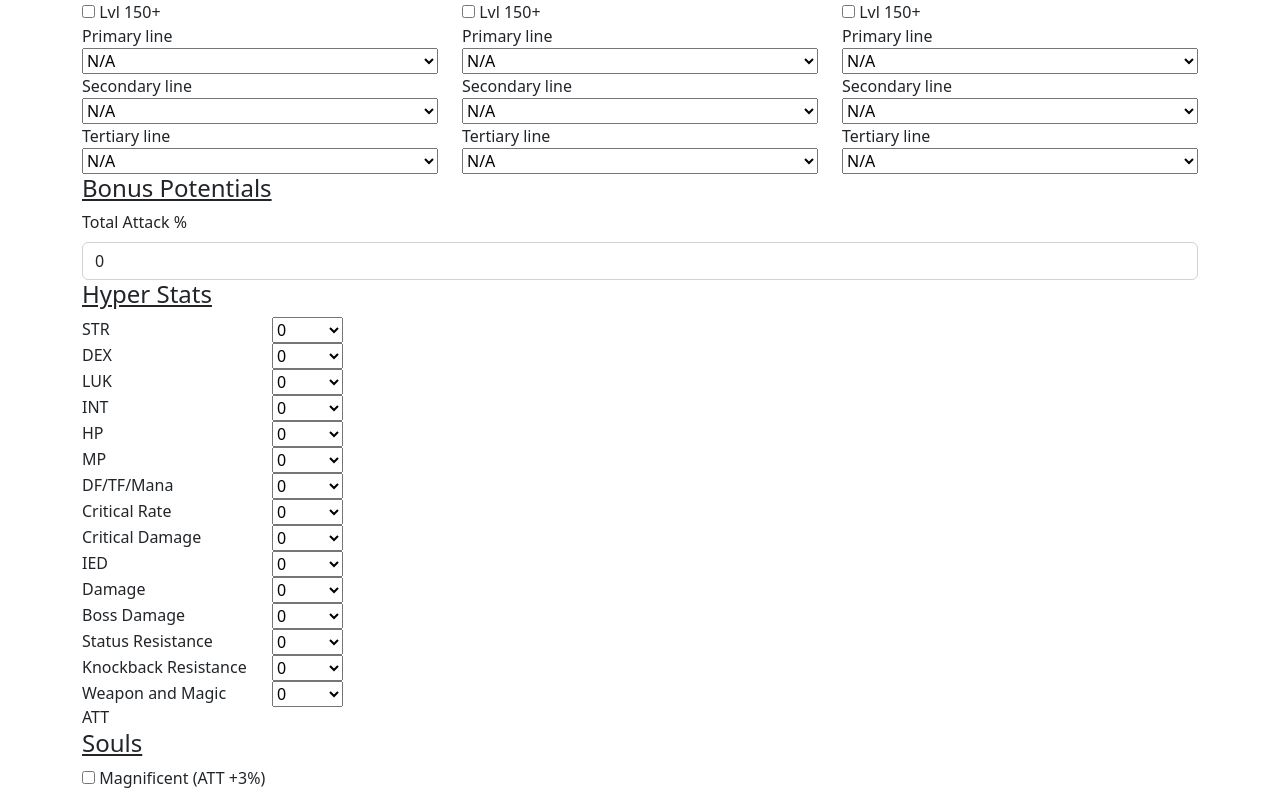
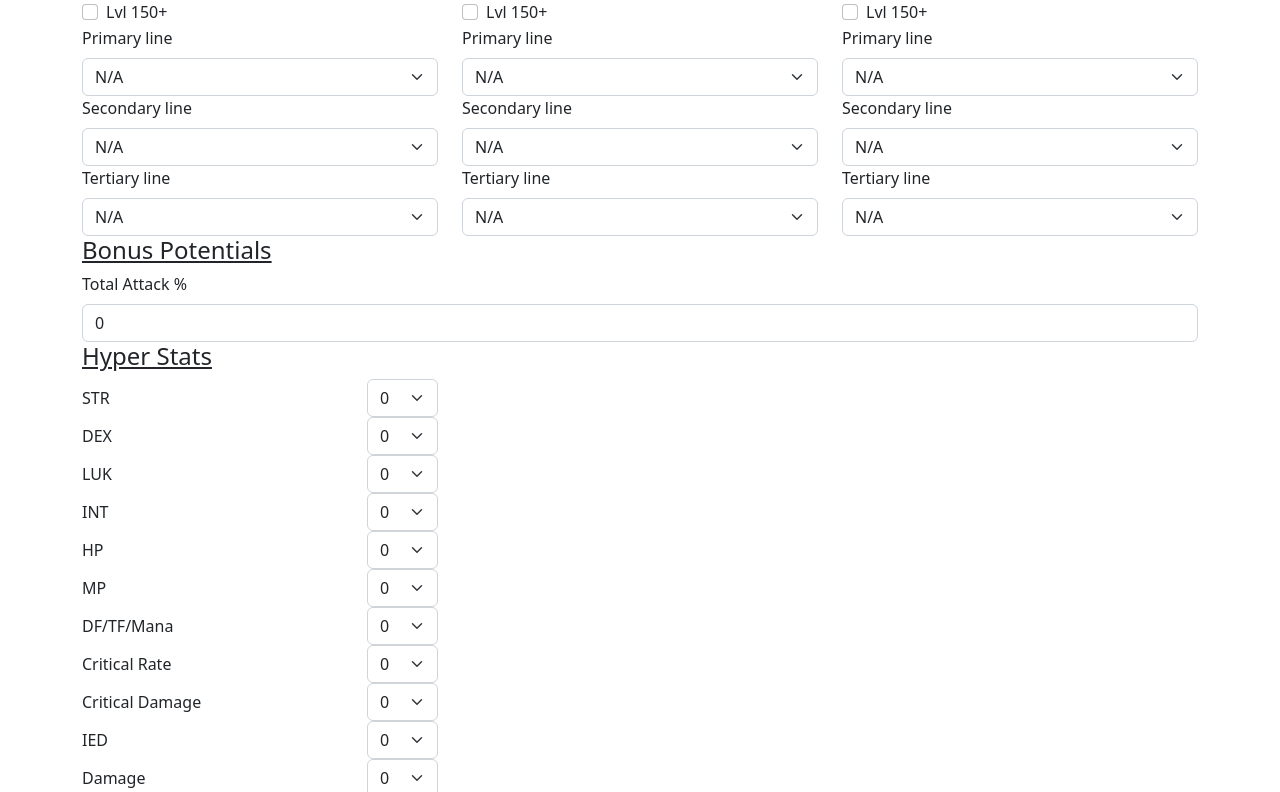
Before and after one commit to danielfhe/danielfhe.github.io, a React (Create React App) app in the folder stat-equivalence/: page / in a window 1280 px wide. Shown: the part 528-1320 px from the top of the page. Built offline with nearby package versions, Linux system fonts and the light colour scheme.

Commit message:
finish updating to bootstrap components, remove wrapping container around header - DH

```diff
--- a/stat-equivalence/src/App.css
+++ b/stat-equivalence/src/App.css
@@ -1,10 +1,2 @@
 .App-Body {
 }
-
-#Dropdown-Selector {
-  width: 100%;
-}
-
-.Stat-Box {
-  width: 100%;
-}
--- a/stat-equivalence/src/App.js
+++ b/stat-equivalence/src/App.js
@@ -1,10 +1,12 @@
 import './App.css';
 import HeadingBar from './HeadingBar.js';
 import StatBox, { HideableStatColumn } from './StatBox.js';
-import DropdownSelector from './DropdownSelector.js';
+import DropdownSelector, { HyperStatDropdownSelector } from './DropdownSelector.js';
 import Container from 'react-bootstrap/esm/Container';
 import Col from 'react-bootstrap/Col';
 import Row from 'react-bootstrap/Row';
+import Form from 'react-bootstrap/Form';
+import Button from 'react-bootstrap/Button';
 import { useMemo, useState } from 'react';
 import ClassUtils from './ClassUtils';
 import FormulaUtils from './FormulaUtils';
@@ -176,7 +178,7 @@ function App() {
 
   return (
     <>
-      <Container><HeadingBar/></Container>
+      <HeadingBar/>
       <div className="App-Body">
         { statEquivalence.attackEquivalence != null ?
           <Container>
@@ -195,8 +197,8 @@ function App() {
           <Container>
             <Row><Col><h4><u>Character Info</u></h4></Col></Row>
             <Row>
-              <Col><label>Class</label><DropdownSelector optionsList={ClassUtils.getClassNames()} selected={selectedClass} setSelected={setSelectedClass}/></Col>
-              <Col><label>Main weapon</label><DropdownSelector optionsList={ClassUtils.getWeaponNames()} selected={weapon} setSelected={setWeapon}/></Col>
+              <Col><DropdownSelector label={'Class'} optionsList={ClassUtils.getClassNames()} selected={selectedClass} setSelected={setSelectedClass}/></Col>
+              <Col><DropdownSelector label={'Main weapon'} optionsList={ClassUtils.getWeaponNames()} selected={weapon} setSelected={setWeapon}/></Col>
               <Col><StatBox label={'Level'} stat={stats.level} type={'number'} setStatValue={s => {setStats({...stats, level: Number(s)})}}/></Col>
               {/* <Col><StatBox label={'HP'} stat={stats.hp} type={'number'} setStatValue={s => {setStats({...stats, hp: Number(s)})}}/></Col>
               <Col><StatBox label={'MP'} stat={stats.mp} type={'number'} setStatValue={s => {setStats({...stats, mp: Number(s)})}}/></Col> */}
@@ -220,18 +222,11 @@ function App() {
               <HideableStatColumn label={'LUK% on equips'} stat={stats.LUK.percent} type={'number'} setStatValue={s => {setStats({...stats, LUK: {...stats.LUK, percent: Number(s)}})}} shouldShow={classInfo.primary.concat(classInfo.secondary).includes('LUK')}/>
               <HideableStatColumn label={'INT% on equips'} stat={stats.INT.percent} type={'number'} setStatValue={s => {setStats({...stats, INT: {...stats.INT, percent: Number(s)}})}} shouldShow={classInfo.primary.concat(classInfo.secondary).includes('INT')}/>
               <Col><StatBox label={'All stat% on equips'} stat={stats.percentAllStat} type={'number'} setStatValue={s => {setStats({...stats, percentAllStat: Number(s)})}}/></Col>
-              {/* <Col><StatBox label={'AP%'} stat={stats.percentAP} type={'number'} setStatValue={s => {setStats({...stats, percentAP: Number(s)})}}/></Col> */}
             </Row>
             <Row>
               <Col><StatBox label={'Damage %'} stat={stats.dmgPercent} type={'number'} setStatValue={s => {setStats({...stats, dmgPercent: Number(s)})}}/></Col>
               <Col><StatBox label={'Final Damage'} stat={stats.finalDmg} type={'number'} setStatValue={s => {setStats({...stats, finalDmg: Number(s)})}}/></Col>
-              {/* <Col><StatBox label={'Ignore Enemy Defense'} stat={stats.ied} type={'number'} setStatValue={s => {setStats({...stats, ied: Number(s)})}}/></Col>
-              <Col><StatBox label={'Critical Rate'} stat={stats.critRate} type={'number'} setStatValue={s => {setStats({...stats, critRate: Number(s)})}}/></Col> */}
             </Row>
-            {/* <Row>
-              <Col><StatBox label={'Critical Damage'} stat={stats.critDmg} type={'number'} setStatValue={s => {setStats({...stats, critDmg: Number(s)})}}/></Col>
-              <Col><StatBox label={'Boss Damage'} stat={stats.bossDmg} type={'number'} setStatValue={s => {setStats({...stats, bossDmg: Number(s)})}}/></Col>
-            </Row> */}
             <Row>
               <Col><StatBox label={'Main Stat(s) from Arcane/Sacred Symbols'} stat={stats.symbolStats} type={'number'} setStatValue={s => {setStats({...stats, symbolStats: Number(s)})}}/></Col>
               <Col><StatBox label={'Main Stat(s) from Legion member bonuses'} stat={stats.legion.primary} type={'number'} setStatValue={s => {setStats({...stats, legion: {...stats.legion, primary: Number(s)}})}}/></Col>
@@ -244,90 +239,48 @@ function App() {
               <Col><b>Emblem</b></Col>
             </Row>
             <Row>
-              <Col><input id="weaponLevel" type="checkbox" checked={stats.weapon.highLevel} onChange={_s => {setStats({...stats, weapon: {highLevel: !stats.weapon.highLevel, primaryLine: 'N/A', secondaryLine: 'N/A', tertiaryLine: 'N/A'}})}}/> <label for="weaponLevel">Lvl 150+</label></Col>
-              <Col><input id="secondaryLevel" type="checkbox" checked={stats.secondary.highLevel} onChange={_s => {setStats({...stats, secondary: {highLevel: !stats.secondary.highLevel, primaryLine: 'N/A', secondaryLine: 'N/A', tertiaryLine: 'N/A'}})}}/> <label for="secondaryLevel">Lvl 150+</label></Col>
-              <Col><input id="emblemLevel" type="checkbox" checked={stats.emblem.highLevel} onChange={_s => {setStats({...stats, emblem: {highLevel: !stats.emblem.highLevel, primaryLine: 'N/A', secondaryLine: 'N/A', tertiaryLine: 'N/A'}})}}/> <label for="emblemLevel">Lvl 150+</label></Col>
+              {/* <Col><input id="weaponLevel" type="checkbox" checked={stats.weapon.highLevel} onChange={_s => {setStats({...stats, weapon: {highLevel: !stats.weapon.highLevel, primaryLine: 'N/A', secondaryLine: 'N/A', tertiaryLine: 'N/A'}})}}/> <label for="weaponLevel">Lvl 150+</label></Col> */}
+              {/* <Col><input id="secondaryLevel" type="checkbox" checked={stats.secondary.highLevel} onChange={_s => {setStats({...stats, secondary: {highLevel: !stats.secondary.highLevel, primaryLine: 'N/A', secondaryLine: 'N/A', tertiaryLine: 'N/A'}})}}/> <label for="secondaryLevel">Lvl 150+</label></Col>
+              <Col><input id="emblemLevel" type="checkbox" checked={stats.emblem.highLevel} onChange={_s => {setStats({...stats, emblem: {highLevel: !stats.emblem.highLevel, primaryLine: 'N/A', secondaryLine: 'N/A', tertiaryLine: 'N/A'}})}}/> <label for="emblemLevel">Lvl 150+</label></Col> */}
+              <Col><Form.Check inline type='checkbox' label='Lvl 150+' checked={stats.weapon.highLevel} onChange={_s => {setStats({...stats, weapon: {highLevel: !stats.weapon.highLevel, primaryLine: 'N/A', secondaryLine: 'N/A', tertiaryLine: 'N/A'}})}}/></Col>
+              <Col><Form.Check inline type='checkbox' label='Lvl 150+' checked={stats.secondary.highLevel} onChange={_s => {setStats({...stats, secondary: {highLevel: !stats.secondary.highLevel, primaryLine: 'N/A', secondaryLine: 'N/A', tertiaryLine: 'N/A'}})}}/></Col>
+              <Col><Form.Check inline type='checkbox' label='Lvl 150+' checked={stats.emblem.highLevel} onChange={_s => {setStats({...stats, emblem: {highLevel: !stats.secondary.highLevel, primaryLine: 'N/A', secondaryLine: 'N/A', tertiaryLine: 'N/A'}})}}/></Col>
             </Row>
             <Row>
-              <Col>Primary line <DropdownSelector optionsList={FormulaUtils.getPrimaryPotentialOptions(stats.weapon.highLevel)} selected={stats.weapon.primaryLine} setSelected={s => {setStats({...stats, weapon: {...stats.weapon, primaryLine: s}})}}/></Col>
-              <Col>Primary line <DropdownSelector optionsList={FormulaUtils.getPrimaryPotentialOptions(stats.secondary.highLevel)} selected={stats.secondary.primaryLine} setSelected={s => {setStats({...stats, secondary: {...stats.secondary, primaryLine: s}})}}/></Col>
-              <Col>Primary line <DropdownSelector optionsList={FormulaUtils.getPrimaryPotentialOptions(stats.emblem.highLevel)} selected={stats.emblem.primaryLine} setSelected={s => {setStats({...stats, emblem: {...stats.emblem, primaryLine: s}})}}/></Col>
+              <Col><DropdownSelector label='Primary line' optionsList={FormulaUtils.getPrimaryPotentialOptions(stats.weapon.highLevel)} selected={stats.weapon.primaryLine} setSelected={s => {setStats({...stats, weapon: {...stats.weapon, primaryLine: s}})}}/></Col>
+              <Col><DropdownSelector label='Primary line' optionsList={FormulaUtils.getPrimaryPotentialOptions(stats.secondary.highLevel)} selected={stats.secondary.primaryLine} setSelected={s => {setStats({...stats, secondary: {...stats.secondary, primaryLine: s}})}}/></Col>
+              <Col><DropdownSelector label='Primary line' optionsList={FormulaUtils.getPrimaryPotentialOptions(stats.emblem.highLevel)} selected={stats.emblem.primaryLine} setSelected={s => {setStats({...stats, emblem: {...stats.emblem, primaryLine: s}})}}/></Col>
             </Row>
             <Row>
-              <Col>Secondary line <DropdownSelector optionsList={FormulaUtils.getSecondaryPotentialOptions(stats.weapon.highLevel)} selected={stats.weapon.secondaryLine} setSelected={s => {setStats({...stats, weapon: {...stats.weapon, secondaryLine: s}})}}/></Col>
-              <Col>Secondary line <DropdownSelector optionsList={FormulaUtils.getSecondaryPotentialOptions(stats.secondary.highLevel)} selected={stats.secondary.secondaryLine} setSelected={s => {setStats({...stats, secondary: {...stats.secondary, secondaryLine: s}})}}/></Col>
-              <Col>Secondary line <DropdownSelector optionsList={FormulaUtils.getSecondaryPotentialOptions(stats.emblem.highLevel)} selected={stats.emblem.secondaryLine} setSelected={s => {setStats({...stats, emblem: {...stats.emblem, secondaryLine: s}})}}/></Col>
+              <Col><DropdownSelector label={'Secondary line'} optionsList={FormulaUtils.getSecondaryPotentialOptions(stats.weapon.highLevel)} selected={stats.weapon.secondaryLine} setSelected={s => {setStats({...stats, weapon: {...stats.weapon, secondaryLine: s}})}}/></Col>
+              <Col><DropdownSelector label={'Secondary line'} optionsList={FormulaUtils.getSecondaryPotentialOptions(stats.secondary.highLevel)} selected={stats.secondary.secondaryLine} setSelected={s => {setStats({...stats, secondary: {...stats.secondary, secondaryLine: s}})}}/></Col>
+              <Col><DropdownSelector label={'Secondary line'} optionsList={FormulaUtils.getSecondaryPotentialOptions(stats.emblem.highLevel)} selected={stats.emblem.secondaryLine} setSelected={s => {setStats({...stats, emblem: {...stats.emblem, secondaryLine: s}})}}/></Col>
             </Row>
             <Row>
-              <Col>Tertiary line <DropdownSelector optionsList={FormulaUtils.getSecondaryPotentialOptions(stats.weapon.highLevel)} selected={stats.weapon.tertiaryLine} setSelected={s => {setStats({...stats, weapon: {...stats.weapon, tertiaryLine: s}})}}/></Col>
-              <Col>Tertiary line <DropdownSelector optionsList={FormulaUtils.getSecondaryPotentialOptions(stats.secondary.highLevel)} selected={stats.secondary.tertiaryLine} setSelected={s => {setStats({...stats, secondary: {...stats.secondary, tertiaryLine: s}})}}/></Col>
-              <Col>Tertiary line <DropdownSelector optionsList={FormulaUtils.getSecondaryPotentialOptions(stats.emblem.highLevel)} selected={stats.emblem.tertiaryLine} setSelected={s => {setStats({...stats, emblem: {...stats.emblem, tertiaryLine: s}})}}/></Col>
+              <Col><DropdownSelector label={'Tertiary line'} optionsList={FormulaUtils.getSecondaryPotentialOptions(stats.weapon.highLevel)} selected={stats.weapon.tertiaryLine} setSelected={s => {setStats({...stats, weapon: {...stats.weapon, tertiaryLine: s}})}}/></Col>
+              <Col><DropdownSelector label={'Tertiary line'} optionsList={FormulaUtils.getSecondaryPotentialOptions(stats.secondary.highLevel)} selected={stats.secondary.tertiaryLine} setSelected={s => {setStats({...stats, secondary: {...stats.secondary, tertiaryLine: s}})}}/></Col>
+              <Col><DropdownSelector label={'Tertiary line'} optionsList={FormulaUtils.getSecondaryPotentialOptions(stats.emblem.highLevel)} selected={stats.emblem.tertiaryLine} setSelected={s => {setStats({...stats, emblem: {...stats.emblem, tertiaryLine: s}})}}/></Col>
             </Row>
             <Row><Col><h4><u>Bonus Potentials</u></h4></Col></Row>
             <Row>
               <Col><StatBox label={'Total Attack %'} stat={stats.bonusPotentialAtt} type={'number'} setStatValue={s => {setStats({...stats, bonusPotentialAtt: Number(s)})}}/></Col>
             </Row>
             <Row><Col><h4><u>Hyper Stats</u></h4></Col></Row>
-            <Row>
-              <Col md={{span: 2, offset: 0}}>STR</Col>
-              <Col md={1}><DropdownSelector optionsList={Array.from({length: 16}, (_v, i) => i)} selected={stats.hyper.STR} setSelected={s => {setStats({...stats, hyper: {...stats.hyper, STR: s}})}}/></Col>
-            </Row>
-            <Row>
-              <Col md={{span: 2, offset: 0}}>DEX</Col>
-              <Col md={1}><DropdownSelector optionsList={Array.from({length: 16}, (_v, i) => i)} selected={stats.hyper.DEX} setSelected={s => {setStats({...stats, hyper: {...stats.hyper, DEX: s}})}}/></Col>
-            </Row>
-            <Row>
-              <Col md={{span: 2, offset: 0}}>LUK</Col>
-              <Col md={1}><DropdownSelector optionsList={Array.from({length: 16}, (_v, i) => i)} selected={stats.hyper.LUK} setSelected={s => {setStats({...stats, hyper: {...stats.hyper, LUK: s}})}}/></Col>
-            </Row>
-            <Row>
-              <Col md={{span: 2, offset: 0}}>INT</Col>
-              <Col md={1}><DropdownSelector optionsList={Array.from({length: 16}, (_v, i) => i)} selected={stats.hyper.INT} setSelected={s => {setStats({...stats, hyper: {...stats.hyper, INT: s}})}}/></Col>
-            </Row>
-            <Row>
-              <Col md={{span: 2, offset: 0}}>HP</Col>
-              <Col md={1}><DropdownSelector optionsList={Array.from({length: 16}, (_v, i) => i)} selected={stats.hyper.hp} setSelected={s => {setStats({...stats, hyper: {...stats.hyper, hp: s}})}}/></Col>
-            </Row>
-            <Row>
-              <Col md={{span: 2, offset: 0}}>MP</Col>
-              <Col md={1}><DropdownSelector optionsList={Array.from({length: 16}, (_v, i) => i)} selected={stats.hyper.mp} setSelected={s => {setStats({...stats, hyper: {...stats.hyper, mp: s}})}}/></Col>
-            </Row>
-            <Row>
-              <Col md={{span: 2, offset: 0}}>DF/TF/Mana</Col>
-              <Col md={1}><DropdownSelector optionsList={Array.from({length: 11}, (_v, i) => i)} selected={stats.hyper.dftfmana} setSelected={s => {setStats({...stats, hyper: {...stats.hyper, dftfmana: s}})}}/></Col>
-            </Row>
-            <Row>
-              <Col md={{span: 2, offset: 0}}>Critical Rate</Col>
-              <Col md={1}><DropdownSelector optionsList={Array.from({length: 16}, (_v, i) => i)} selected={stats.hyper.critRate} setSelected={s => {setStats({...stats, hyper: {...stats.hyper, critRate: s}})}}/></Col>
-            </Row>
-            <Row>
-              <Col md={{span: 2, offset: 0}}>Critical Damage</Col>
-              <Col md={1}><DropdownSelector optionsList={Array.from({length: 16}, (_v, i) => i)} selected={stats.hyper.critDmg} setSelected={s => {setStats({...stats, hyper: {...stats.hyper, critDmg: s}})}}/></Col>
-            </Row>
-            <Row>
-              <Col md={{span: 2, offset: 0}}>IED</Col>
-              <Col md={1}><DropdownSelector optionsList={Array.from({length: 16}, (_v, i) => i)} selected={stats.hyper.ied} setSelected={s => {setStats({...stats, hyper: {...stats.hyper, ied: s}})}}/></Col>
-            </Row>
-            <Row>
-              <Col md={{span: 2, offset: 0}}>Damage</Col>
-              <Col md={1}><DropdownSelector optionsList={Array.from({length: 16}, (_v, i) => i)} selected={stats.hyper.dmg} setSelected={s => {setStats({...stats, hyper: {...stats.hyper, dmg: s}})}}/></Col>
-            </Row>
-            <Row>
-              <Col md={{span: 2, offset: 0}}>Boss Damage</Col>
-              <Col md={1}><DropdownSelector optionsList={Array.from({length: 16}, (_v, i) => i)} selected={stats.hyper.bossDmg} setSelected={s => {setStats({...stats, hyper: {...stats.hyper, bossDmg: s}})}}/></Col>
-            </Row>
-            <Row>
-              <Col md={{span: 2, offset: 0}}>Status Resistance</Col>
-              <Col md={1}><DropdownSelector optionsList={Array.from({length: 16}, (_v, i) => i)} selected={stats.hyper.statusResistance} setSelected={s => {setStats({...stats, hyper: {...stats.hyper, statusResistance: s}})}}/></Col>
-            </Row>
-            <Row>
-              <Col md={{span: 2, offset: 0}}>Knockback Resistance</Col>
-              <Col md={1}><DropdownSelector optionsList={Array.from({length: 16}, (_v, i) => i)} selected={stats.hyper.knockbackResistance} setSelected={s => {setStats({...stats, hyper: {...stats.hyper, knockbackResistance: s}})}}/></Col>
-            </Row>
-            <Row>
-              <Col md={{span: 2, offset: 0}}>Weapon and Magic ATT</Col>
-              <Col md={1}><DropdownSelector optionsList={Array.from({length: 16}, (_v, i) => i)} selected={stats.hyper.jobAtt} setSelected={s => {setStats({...stats, hyper: {...stats.hyper, jobAtt: s}})}}/></Col>
-            </Row>
+            <HyperStatDropdownSelector label={'STR'} optionsList={Array.from({length: 16}, (_v, i) => i)} selected={stats.hyper.STR} setSelected={s => {setStats({...stats, hyper: {...stats.hyper, STR: s}})}}/>
+            <HyperStatDropdownSelector label={'DEX'} optionsList={Array.from({length: 16}, (_v, i) => i)} selected={stats.hyper.DEX} setSelected={s => {setStats({...stats, hyper: {...stats.hyper, DEX: s}})}}/>
+            <HyperStatDropdownSelector label={'LUK'} optionsList={Array.from({length: 16}, (_v, i) => i)} selected={stats.hyper.LUK} setSelected={s => {setStats({...stats, hyper: {...stats.hyper, LUK: s}})}}/>
+            <HyperStatDropdownSelector label={'INT'} optionsList={Array.from({length: 16}, (_v, i) => i)} selected={stats.hyper.INT} setSelected={s => {setStats({...stats, hyper: {...stats.hyper, INT: s}})}}/>
+            <HyperStatDropdownSelector label={'HP'} optionsList={Array.from({length: 16}, (_v, i) => i)} selected={stats.hyper.hp} setSelected={s => {setStats({...stats, hyper: {...stats.hyper, hp: s}})}}/>
+            <HyperStatDropdownSelector label={'MP'} optionsList={Array.from({length: 16}, (_v, i) => i)} selected={stats.hyper.mp} setSelected={s => {setStats({...stats, hyper: {...stats.hyper, mp: s}})}}/>
+            <HyperStatDropdownSelector label={'DF/TF/Mana'} optionsList={Array.from({length: 11}, (_v, i) => i)} selected={stats.hyper.dftfmana} setSelected={s => {setStats({...stats, hyper: {...stats.hyper, dftfmana: s}})}}/>
+            <HyperStatDropdownSelector label={'Critical Rate'} optionsList={Array.from({length: 16}, (_v, i) => i)} selected={stats.hyper.critRate} setSelected={s => {setStats({...stats, hyper: {...stats.hyper, critRate: s}})}}/>
+            <HyperStatDropdownSelector label={'Critical Damage'} optionsList={Array.from({length: 16}, (_v, i) => i)} selected={stats.hyper.critDmg} setSelected={s => {setStats({...stats, hyper: {...stats.hyper, critDmg: s}})}}/>
+            <HyperStatDropdownSelector label={'IED'} optionsList={Array.from({length: 16}, (_v, i) => i)} selected={stats.hyper.ied} setSelected={s => {setStats({...stats, hyper: {...stats.hyper, ied: s}})}}/>
+            <HyperStatDropdownSelector label={'Damage'} optionsList={Array.from({length: 16}, (_v, i) => i)} selected={stats.hyper.dmg} setSelected={s => {setStats({...stats, hyper: {...stats.hyper, dmg: s}})}}/>
+            <HyperStatDropdownSelector label={'Boss Damage'} optionsList={Array.from({length: 16}, (_v, i) => i)} selected={stats.hyper.bossDmg} setSelected={s => {setStats({...stats, hyper: {...stats.hyper, bossDmg: s}})}}/>
+            <HyperStatDropdownSelector label={'Status Resistance'} optionsList={Array.from({length: 16}, (_v, i) => i)} selected={stats.hyper.statusResistance} setSelected={s => {setStats({...stats, hyper: {...stats.hyper, statusResistance: s}})}}/>
+            <HyperStatDropdownSelector label={'Knockback Resistance'} optionsList={Array.from({length: 16}, (_v, i) => i)} selected={stats.hyper.knockbackResistance} setSelected={s => {setStats({...stats, hyper: {...stats.hyper, knockbackResistance: s}})}}/>
+            <HyperStatDropdownSelector label={'Weapon and Magic ATT'} optionsList={Array.from({length: 16}, (_v, i) => i)} selected={stats.hyper.jobAtt} setSelected={s => {setStats({...stats, hyper: {...stats.hyper, jobAtt: s}})}}/>
             <Row><Col><h4><u>Souls</u></h4></Col></Row>
             <Row>
               <Col><input id="magnificentSoul" type="checkbox" checked={stats.magnificentSoul} onChange={_s => {setStats({...stats, magnificentSoul: !stats.magnificentSoul})}}/> <label for="magnificentSoul">Magnificent (ATT +3%)</label></Col>
@@ -347,9 +300,7 @@ function App() {
               <Col><StatBox label={'All Stat'} stat={stats.familiar.potentialAllStatSum} type={'number'} setStatValue={s => {setStats({...stats, familiar: {...stats.familiar, potentialAllStatSum: Number(s)}})}}/></Col>
             </Row>
             <br/>
-            <Row>
-              <Col><input type="submit" value="Submit"/></Col>
-            </Row>
+            <Button variant="primary" type="submit">Submit</Button>
           </Container>
         </form>
       </div>
--- a/stat-equivalence/src/DropdownSelector.js
+++ b/stat-equivalence/src/DropdownSelector.js
@@ -1,4 +1,8 @@
-export default function ClassSelector({ optionsList, selected, setSelected }) {
+import Form from 'react-bootstrap/Form';
+import Col from 'react-bootstrap/Col';
+import Row from 'react-bootstrap/esm/Row';
+
+export default function DropdownSelector({ label, optionsList, selected, setSelected }) {
     function onDropdownSelected(e) {
         setSelected(e.target.value);
     }
@@ -6,8 +10,30 @@ export default function ClassSelector({ optionsList, selected, setSelected }) {
     let options = optionsList.map(o => <option key={o} value={o}>{o}</option> );
 
     return(
-        <select id="Dropdown-Selector" value={selected} onChange={onDropdownSelected}>
-            {options}
-        </select>
+        <Form.Group>
+            <Form.Label>{label}</Form.Label>
+            <Form.Select value={selected} onChange={onDropdownSelected}>
+                {options}
+            </Form.Select>
+        </Form.Group>
     );
 };
+
+export function HyperStatDropdownSelector({ label, optionsList, selected, setSelected }) {
+    function onDropdownSelected(e) {
+        setSelected(e.target.value);
+    }
+
+    let options = optionsList.map(o => <option key={o} value={o}>{o}</option> );
+
+    return(
+        <Form.Group as={Row}>
+            <Form.Label column md={3}>{label}</Form.Label>
+            <Col md={1}>
+                <Form.Select value={selected} onChange={onDropdownSelected}>
+                    {options}
+                </Form.Select>
+            </Col>
+        </Form.Group>
+    );
+};
```
